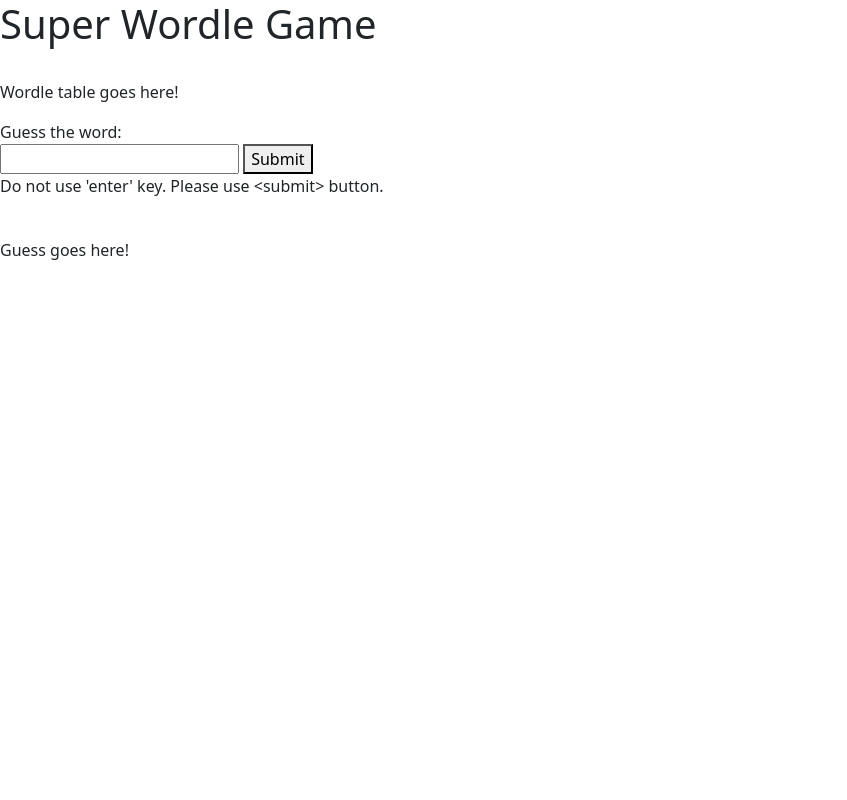
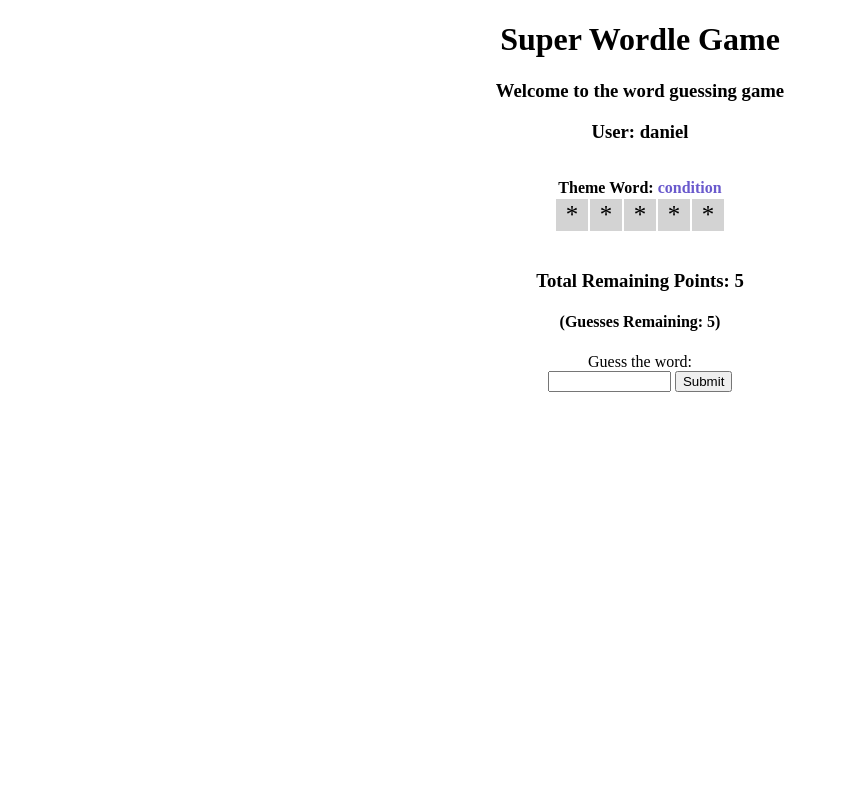
Before and after one commit to danielg5/cits5505GroupProject, a Flask app: page /game in a window 1280 px wide. Shown: the whole page, without its empty margins (0-847 px from the left). Run offline with Flask 3, Linux system fonts and the light colour scheme.

Commit message:
functional wordle game - fixed javascript and python errors

```diff
--- a/app/routes.py
+++ b/app/routes.py
@@ -1,6 +1,10 @@
 from flask import redirect, render_template
 from app import flaskApp
 from typing import List
+import json, os
+
+# create directory for temp player files if it does not exist
+os.makedirs('./app/temp', exist_ok=True)
 
 # html files must be located in either 'app/templates' or 'app/static'
 # remove comments (below) to enable the routes
@@ -34,29 +38,6 @@ def index():
 #def icreate():
 #    return render_template('create.html')
 
-@flaskApp.route('/game')
-def game():
-    # TODO: get username(player) from cookie, etc.
-    # TODO: get username(theme creator; not the current user) with theme from the database
-    # TODO: Use username, get random theme
-    # TODO: filter out guessed words, and get random secret
-    # if all guessed pick any word, set variable to 'guessed_already = True' (otherwise false).
-    # True will launch a "word guessed previously" game, False will launch normal game.
-    # save text file, username.txt with data {secret, theme, guessed_already, guesses_made = 0}
-    # use same player.txt file for each game, overwrite on new game ('w+')
-
-    dictionary = {}
-    dictionary['secret'] = 'craze'
-    dictionary['theme'] = 'condition'
-    dictionary['guessed_already'] = False
-    dictionary['guesses_made'] = 0
-    # use secret_length = len(secret) to set guess word length
-    # player = 'daniel'
-    # filename = player + '.txt'
-    # f = open(filename, 'w+')
-    # f.write('data')
-    # f.close()
-    return render_template('game.html')
 
 @flaskApp.route('/random')
 def random():
@@ -74,6 +55,29 @@ def random():
     # f.close()
     return render_template('game.html')
 
-@flaskApp.route('/test')
-def test():
-    return render_template('test.html')
+@flaskApp.route('/game')
+def game():
+    player = 'daniel'
+    filename = './app/temp/' + player + '.txt'
+    # TODO: get theme
+    theme = 'condition'
+    # TODO: get secret word
+    secret_word = 'craze'
+    # TODO: check if guessed_already
+    guessed_already = False # word has been guessed already
+    if guessed_already:
+        game_points = 0
+    else:
+        game_points = len(secret_word)
+    data = {}
+    data['secret'] = secret_word
+    data['theme'] = theme
+    data['guessed_already'] = guessed_already
+    # TODO: add hints variable for future feature
+    data['guesses_remain'] = len(secret_word) # when 0, game is over
+    data['game_points'] = game_points
+    data['game_won'] = False
+    f = open(filename, 'w+')
+    json.dump(data, f)
+    f.close()
+    return render_template('game.html', length=len(data['secret']), theme=data['theme'], user=player, points=data['game_points'], guessLeft=len(data['secret']), guessedAlreadyJ=data['guessed_already'])
--- a/app/static/game.css
+++ b/app/static/game.css
@@ -1,33 +1,84 @@
-/* Moving this file to 'app/static/' directory
- * to utilise flask app features */
+/*----------------------------*
+ * GAME STYLES for games.html *
+ *----------------------------*/
 
-/* GAME STYLES for games.html
- *------------------------------*/
+ body {
+  display: flex;
+  flex-direction: column;
+  align-items: center;
+  justify-content: top;
+  height: 100vh;
+  margin: 0;
+}
+
+.centerText, .guessTag, .correctTag, .misplacedTag, .incorrectTag, #overGame,
+  #wonGame, label, h1, h3, h4 {
+  text-align: center;
+
+}
+
+.correctTag, .misplacedTag, .incorrectTag {
+  font-size: 20px;
+  height: 20px;
+  width: 20px;
+}
 
 .correctTag {
   background-color: lightgreen;
-  text-align: center;
-  width: 10%;
 }
 
 .misplacedTag {
   background-color: yellow;
-  text-align: center;
-  width: 10%;
 }
 
 .incorrectTag {
   background-color: lightgray;
-  text-align: center;
-  width: 10%;
 }
 
 .guessTag {
   background-color: white;
-   width: 20%;
-   text-align: center;
+  width: 60px;
+  margin: auto;
 }
 
-.guessTableNode {
-   width: 40%;
+#wordleTableNode, #guessInput {
+  width: 100%;
+  text-align: center;
+  align-items: center;
+
 }
+
+#wordleTable{
+  margin: auto;
+}
+
+#wordleTable td {
+  font-size: 25px;
+  height: 30px;
+  width: 30px;
+}
+
+#guessWord {
+  width: 40%;
+}
+
+#guessTableNode table {
+  margin-left: auto;
+  margin-right: auto;
+}
+
+#guessedPreviously {
+  color: red;
+}
+
+#themeWord {
+   color: slateblue;
+}
+
+#overGame {
+   color: red;
+}
+
+#wonGame {
+   color: green;
+}
--- a/app/static/game.js
+++ b/app/static/game.js
@@ -1,161 +1,97 @@
-/* Moving this file to 'app/template/' directory
- * to utilise flask app features
- *------------------------------*/
+/*-------------------------------*
+ * GAME JAVASCRIPT for game.html *
+ *-------------------------------*/
 
-/* GAME JAVASCRIPT for game.html
- *------------------------------*/
-
-function wordle (word1, word2) {
-  // Find all matches of word2 letters in word1.
-  // Repeated letters in word2 cannot be matched more times than it
-  // appears in word1. For example: word1 = "craze" and word2 = "trees",
-  // the second 'e' in word2 is ignored as 'e' only appears once in word1.
-
-  const word1Arr = word1.split("");
-
-  // create an array to store matches in word2
-  const word2MatchArr = [];
-
-  // Step 1, find all matches in same position.
-  // Cannot combined boths steps in a nested 'for' loop
-  // because step 1 needs to complete before step 2.
-  for (let i = 0; i < word2.length; i++) {
-    if (word2.at(i) == word1.at(i)) {
-        word2MatchArr[i] = 2;
-        // remove matched letter (required for second step)
-        word1Arr[i] = '_';
+function submitGuess() {
+  // function activated on submit of guess
+  let guessWord = document.getElementById("guessWord").value;
+  //let secretLength = Number.parseInt('{{ length|safe }}');
+  let secretLength = sLength;
+  console.log("Secret length: " + secretLength);
+  console.log(typeof secretLength);
+  if (secretLength == guessWord.length){
+    $.ajax({
+      type: "POST",
+      url: "http://localhost:5000/process_guess",
+      data: JSON.stringify({guess_word: guessWord}),
+      contentType: "application/json; charset=utf-8",
+      success: function(response) {
+        console.log('Response:', response);
+        playGame(guessWord, response)
+      },
+      error: function(xhr, status, error) {
+        console.error('Error:', error);
+      }
+    });
   } else {
-        word2MatchArr[i] = 0;
+    alert("Guess word must be " + secretLength + " characters long!");
   }
   }
 
-  // Step 2, find all matches in different position.
-  // Separate loop to account for wordle treatment of duplicate letters,
-  // where duplicated matches from letters repeated in word2 are ignored
-  for (let i = 0; i < word2.length; i++) {
-    for (let j = 0; j < word1.length; j++) {
-      if (word2.at(i) == word1Arr[j] && word2MatchArr[i] != 2){
-          word2MatchArr[i] = 1;
-          // remove matched letter
-          word1Arr[j] = '_';
+function playGame(guessWord, response) {
+  let resultArr = response.pattern;
+  let guessesRemain = response.guesses_remain;
+  let secretLength = response.secret_length;
+  let gameWon = response.game_won;
+  let gamePoints = response.game_points;
+  createTable(guessWord, resultArr, guessesRemain, secretLength, gameWon, gamePoints);
+  updateWordleTable(guessWord, resultArr)
+  document.getElementById("gamePoints").innerHTML = "Total Remaining Points: " + gamePoints;
+  document.getElementById("gameGuesses").innerHTML = "(Guesses Remaining: " + guessesRemain + ")";
+  if (guessesRemain == 0) {
+    document.getElementById("guessInput").innerHTML = '<h3 id="overGame">Game Over!</h3>';
+  }
+  if (gameWon) {
+    document.getElementById("guessInput").innerHTML = '<h3 id="wonGame">You Won!</h3>';
+  }
+}
+
+function updateWordleTable(guessWord, resultArr) {
+  let table = document.getElementById("wordleTable");
+  let tbody = table.tBodies[0];
+  let row = tbody.rows[0]; // only get first rom
+  for (let i = 0; i < guessWord.length; i++) {
+    if (resultArr[i] == 2) {
+      let cell = row.cells[i];
+      cell.textContent = guessWord[i].toUpperCase();
+      cell.className = 'correctTag';
     }
   }
 }
-  // TODO: remove this printout when gameplay troubleshooting complete
-  console.log(word2MatchArr.toString());
 
-  // TODO: remove this printout when gameplay troubleshooting complete
-  //$("#printGuess").html('<p>' + 'Your word guess: ' + word2 + '; The secret word was: ' + word1 + '; Wordle function output: ' + word2MatchArr.toString() + '<p>');
-
-  return word2MatchArr;
+function createTable(guessWord, resultArr, guessesRemain, secretLength, gameWon, gamePoints) {
+  let table;
+  // Only create a new table on the very first guess
+  if ((gameWon && guessesRemain == secretLength) || (!gameWon && guessesRemain == secretLength - 1)) {
+    table = document.createElement('table');
+    let tbody = table.createTBody();
+    document.getElementById('guessTableNode').appendChild(table);
+  } else {
+    // If not the first guess, reuse the existing table
+    table = document.querySelector('#guessTableNode table');
+  }
+  prependRow(table, guessWord, resultArr, guessesRemain, secretLength, gameWon);
 }
 
-function drawGuessTable() {
-
-}
-
-function createTable() {
-// Create a node for table element (see Reference 1)
-var table = document.createElement('table');
-//table.style.width = '12%';
-
-let word1 = "craze"
-const wordle1 = [2,2,2,2,2]
-// Create a tbody element in table element (see Reference 2)
-var tbody = table.createTBody();
-// Insert a single row (a <tr> element) in the tbody (see Reference 3)
-row = tbody.insertRow();
-// Insert a cell (a <td> element) in the row (see Reference 4)
-var cell = row.insertCell();
-cell.textContent = "Guess 1";
+function prependRow(table, guessWord, resultArr, guessesRemain, secretLength, gameWon) {
+  let tbody = table.tBodies[0];
+  let row = tbody.insertRow(0);
+  let cell = row.insertCell();
+  let guessNumber = tbody.rows.length;
+  cell.textContent = "Guess " + guessNumber;
   cell.className = 'guessTag';
-for (var j = 0; j < word1.length; j++) {
-  //var cell = row.insertCell();
+    for (let i = 0; i < secretLength; i++) {
       cell = row.insertCell();
-  cell.textContent = word1.at(j);
-  if (wordle1[j] == 2) {
-    //cell.style.backgroundColor = 'green';
+      cell.textContent = guessWord.at(i);
+      switch (resultArr[i]) {
+        case 2:
           cell.className = 'correctTag';
-  } else if (wordle1[j] == 1) {
-    //cell.style.backgroundColor = 'yellow';
+          break;
+        case 1:
           cell.className = 'misplacedTag';
-  } else {
-    //cell.style.backgroundColor = 'lightgray';
+          break;
+        default:
           cell.className = 'incorrectTag';
       }
     }
-
-
-// Find the existing element and append with the new element (see Reference 1)
-document.getElementById('guessTableNode').appendChild(table);
-
-// Prepend row at top of table
-prependRow(table);
-
 }
-
-function prependRow(table) {
-// Access the first tbody (at index 0) in table (see Reference 5)
-var tbody = table.tBodies[0];
-let word2 = "trees"
-const wordle2 = [0,2,1,0,0]
-// Insert a row (a <tr> element at index 0) at top of tbody
-var row = tbody.insertRow(0);
-var cell = row.insertCell();
-cell.textContent = "Guess 2";
-cell.className = 'guessTag';
-for (var j = 0; j < word2.length; j++) {
-  // Insert a cell (a <td> element) in the row
-  var cell = row.insertCell();
-  // Add text content of cell
-  cell.textContent = word2.at(j);
-  // Set classes for cell according to wordle match
-  if (wordle2[j] == 2) {
-    //cell.style.backgroundColor = 'green';
-    cell.className = 'correctTag';
-    } else if (wordle2[j] == 1) {
-    //cell.style.backgroundColor = 'yellow';
-    cell.className = 'misplacedTag';
-    } else {
-    //cell.style.backgroundColor = 'lightgray';
-    cell.className = 'incorrectTag';
-    }
-  }
-
-}
-
-// Call the function to create the table
-//createTable();
-
-
-
-function initialiseGame() {
-  let guessWord = document.getElementById("guessWord").value.toUpperCase();
-  let secretWord = "CRAZE";
-  // Create a mutable array to assign returned array from wordle() function
-  let guessMatch = [];
-
-  if (secretWord.length == guessWord.length) {
-    // alert("Using wordle() function");
-    guessMatch = wordle(secretWord, guessWord).slice();
-    $("#printGuess").html('<p>' + 'Your word guess: ' + guessWord + '; The secret word was: ' + secretWord + '; Wordle function output: ' + guessMatch.toString() + '<p>');
-    //wordle(secretWord, guessWord);
-  } else {
-    alert("Word length must be " + secretWord.length + " characters long. Please try again.");
-  }
-
-  createTable();
-
-  }
-
-/*
-  TODO: Remove references if not required
-  Reference:
-  1. https://www.w3schools.com/js/js_htmldom_nodes.asp
-  2. https://developer.mozilla.org/en-US/docs/Web/API/HTMLTableElement/createTBody
-  3. https://developer.mozilla.org/en-US/docs/Web/API/HTMLTableElement/insertRow
-  4. https://developer.mozilla.org/en-US/docs/Web/API/HTMLTableRowElement/insertCell
-  5. https://www.w3schools.com/jsref/coll_table_tbodies.asp
-
-
- */
--- a/app/templates/game.html
+++ b/app/templates/game.html
@@ -1,42 +1,58 @@
-<!-- Moving this file to 'app/template/' directory
-  to utilise flask app features -->
 <!DOCTYPE html>
 <html lang="en">
+<head>
     <title>Super Wordle Game</title>
     <meta charset="UTF-8" >
+    <!--
     <meta name="viewport" content="width=device-width, initial-scale=1">
     <link
     rel="stylesheet"
     href="https://cdn.jsdelivr.net/npm/bootstrap@5.3.3/dist/css/bootstrap.css"
     integrity="sha384-qAlWxD5RDF+aEdUc1Z7GR/tE4zYjX1Igo/LrIexlnzM6G63a6F1fXZWpZKSrSW86"
     crossorigin="anonymous">
-    <link rel="stylesheet" type="text/css" href="game.css">
+    -->
     <script
       src="https://code.jquery.com/jquery-3.7.1.js"
       integrity="sha384-wsqsSADZR1YRBEZ4/kKHNSmU+aX8ojbnKUMN4RyD3jDkxw5mHtoe2z/T/n4l56U/"
       crossorigin="anonymous"></script>
+    <!--
       <script
       src="https://cdn.jsdelivr.net/npm/bootstrap@5.3.3/dist/js/bootstrap.js"
       integrity="sha384-jYoAmFjufJZfBzwTARyz2gk7Jj9mQb2cLeP9n5PcgLCVVd+8QfjY1+qFj+rBkViV"
       crossorigin="anonymous"></script>
-    <script type="text/javascript" src="game.js"></script>
+    -->
+    <script type="text/javascript" src="/static/game.js"></script>
+    <link rel="stylesheet" type="text/css" href="/static/game.css">
 </head>
 <body>
-    <h1>Super Wordle Game</h1><br>
-    <div id="wordleTableNode"><p>Wordle table goes here!</p></div>
-    <form>
+  <div class="container">
+    <h1>Super Wordle Game</h1>
+    <h3>Welcome to the word guessing game</h3>
+    <h3>User: {{ user }}</h3><br>
+    <div id="wordleTableNode">
+      <table id="wordleTable">
+        <caption><b>Theme Word: <span id="themeWord">{{ theme }}</span></b></caption>
+        <tbody>
+          <tr>
+            {% for _ in range(length) %}
+              <td class=incorrectTag>*</td>
+            {% endfor %}
+          </tr>
+        </tbody>
+      </table>
+    </div><br>
+    <h3 h3 id="guessedPreviously">{% if guessedAlreadyJ %}
+                                    Word guessed previously!
+                                  {% endif %}</h3>
+    <h3 id="gamePoints">Total Remaining Points: {{ points }}</h3>
+    <h4 id="gameGuesses">(Guesses Remaining: {{ guessLeft }})</h4>
+    <div id="guessInput">
       <label for="guessWord">Guess the word:</label><br>
-        <input type="text" id="guessWord" name="guessWord">
-        <button type="button" onclick="initialiseGame()">Submit</button>
-    </form>
-    <p>Do not use 'enter' key. Please use &lt;submit&gt; button.</p><br>
-
-    <!-- TODO: remove this div when gameplay troubleshooting complete -->
-    <div id="printGuess"><p>Guess goes here!</p></div>
-
+      <input id="guessWord" type="text" name="guess_word">
+      <button type="button" onclick="submitGuess()">Submit</button>
+    </div>
     <div id="guessTableNode"></div>
-
-
-
+<script> let sLength = Number.parseInt('{{ length|safe }}'); </script>
+</div>
 </body>
 </html>
```
Also changed, not shown: app/gameplay.py (added, +76 -0 lines), app/views.py (deleted, +0 -20 lines), 1 other file. Lines whose indentation alone changed are shown as unchanged.
